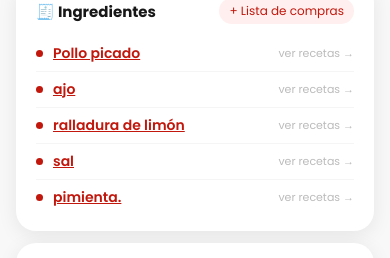
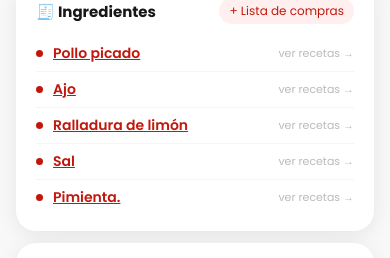
Before and after one commit to miicaaiglesias/Guiso, a Next.js app: page / in a window 390 px wide. Both pictures are taken after a click on the element 240 px from the left and 446 px from the top of the page. Shown: the part 381-639 px from the top of the page. Built offline with nearby package versions, Linux system fonts and the light colour scheme.

Commit message:
fix responsive cards y chef IA

```diff
--- a/app/page.js
+++ b/app/page.js
@@ -228,7 +228,7 @@ export default function Home() {
               {ings.map((ing, i) => (
                 <div key={i} onClick={() => searchByIngredient(ing)} style={{ display: 'flex', alignItems: 'center', gap: 10, padding: '7px 0', borderBottom: i < ings.length - 1 ? '1px solid #f5f5f5' : 'none', cursor: 'pointer' }}>
                   <div style={{ width: 7, height: 7, borderRadius: '50%', background: red, flexShrink: 0 }} />
-                  <span style={{ fontSize: 14, color: red, fontWeight: 600, textDecoration: 'underline' }}>{ing}</span>
+                  <span style={{ fontSize: 14, color: red, fontWeight: 600, textDecoration: 'underline' }}>{ing.charAt(0).toUpperCase() + ing.slice(1)}</span>
                   <span style={{ fontSize: 11, color: '#bbb', marginLeft: 'auto' }}>ver recetas →</span>
                 </div>
               ))}
@@ -263,8 +263,7 @@ export default function Home() {
   }
 
   return (
-    <div style={{ fontFamily: font, maxWidth: 480, margin: '0 auto', minHeight: '100vh', background: '#f8f8f8', display: 'flex', flexDirection: 'column' }}>
-
+    <div style={{ fontFamily: font, maxWidth: 480, margin: '0 auto', minHeight: '100dvh', background: '#f8f8f8', display: 'flex', flexDirection: 'column' }}>
       {/* HEADER */}
       <div style={{ background: '#fff', padding: '16px 20px 0', boxShadow: '0 2px 10px rgba(0,0,0,0.06)', position: 'relative' }}>
         <div style={{ display: 'flex', alignItems: 'center', justifyContent: 'center', marginBottom: 4, position: 'relative' }}>
@@ -319,7 +318,7 @@ export default function Home() {
           <div style={{ fontSize: 12, color: '#999', marginBottom: 12, fontWeight: 500 }}>{filtered.length} recetas</div>
           <div style={{ display: 'flex', flexDirection: 'column', gap: 10 }}>
             {filtered.map((r, i) => (
-              <div key={i} onClick={() => setSelected(r)} style={{ background: '#fff', borderRadius: 16, padding: '14px 16px', display: 'flex', alignItems: 'center', gap: 14, cursor: 'pointer', boxShadow: '0 2px 10px rgba(0,0,0,0.06)' }}>
+              <div key={i} onClick={() => setSelected(r)} style={{ background: '#fff', borderRadius: 16, padding: '14px 16px', display: 'flex', alignItems: 'center', gap: 14, cursor: 'pointer', boxShadow: '0 2px 10px rgba(0,0,0,0.06)', overflow: 'hidden' }}>
                 <div style={{ width: 52, height: 52, borderRadius: 14, background: redLight, display: 'flex', alignItems: 'center', justifyContent: 'center', fontSize: 26, flexShrink: 0 }}>🍽️</div>
                 <div style={{ flex: 1, minWidth: 0 }}>
                   <div style={{ fontSize: 14, fontWeight: 700, color: '#1a1a1a', marginBottom: 4, whiteSpace: 'nowrap', overflow: 'hidden', textOverflow: 'ellipsis' }}>{r.nombre}</div>
@@ -414,7 +413,7 @@ export default function Home() {
       )}
 
       {activeTab === 'chef' && (
-        <div style={{ flex: 1, display: 'flex', flexDirection: 'column', overflow: 'hidden' }}>
+        <div style={{ flex: 1, display: 'flex', flexDirection: 'column', overflow: 'hidden', minHeight: 0 }}>
           <div style={{ flex: 1, overflowY: 'auto', padding: '16px 20px', display: 'flex', flexDirection: 'column', gap: 10, background: '#f8f8f8' }}>
             {chatHistory.map((m, i) => (
               <div key={i} style={{ alignSelf: m.role === 'user' ? 'flex-end' : 'flex-start', maxWidth: '80%', padding: '12px 16px', background: m.role === 'user' ? red : '#fff', color: m.role === 'user' ? '#fff' : '#333', borderRadius: m.role === 'user' ? '18px 18px 4px 18px' : '18px 18px 18px 4px', fontSize: 14, lineHeight: 1.6, whiteSpace: 'pre-wrap', boxShadow: '0 2px 8px rgba(0,0,0,0.08)' }}>
```
